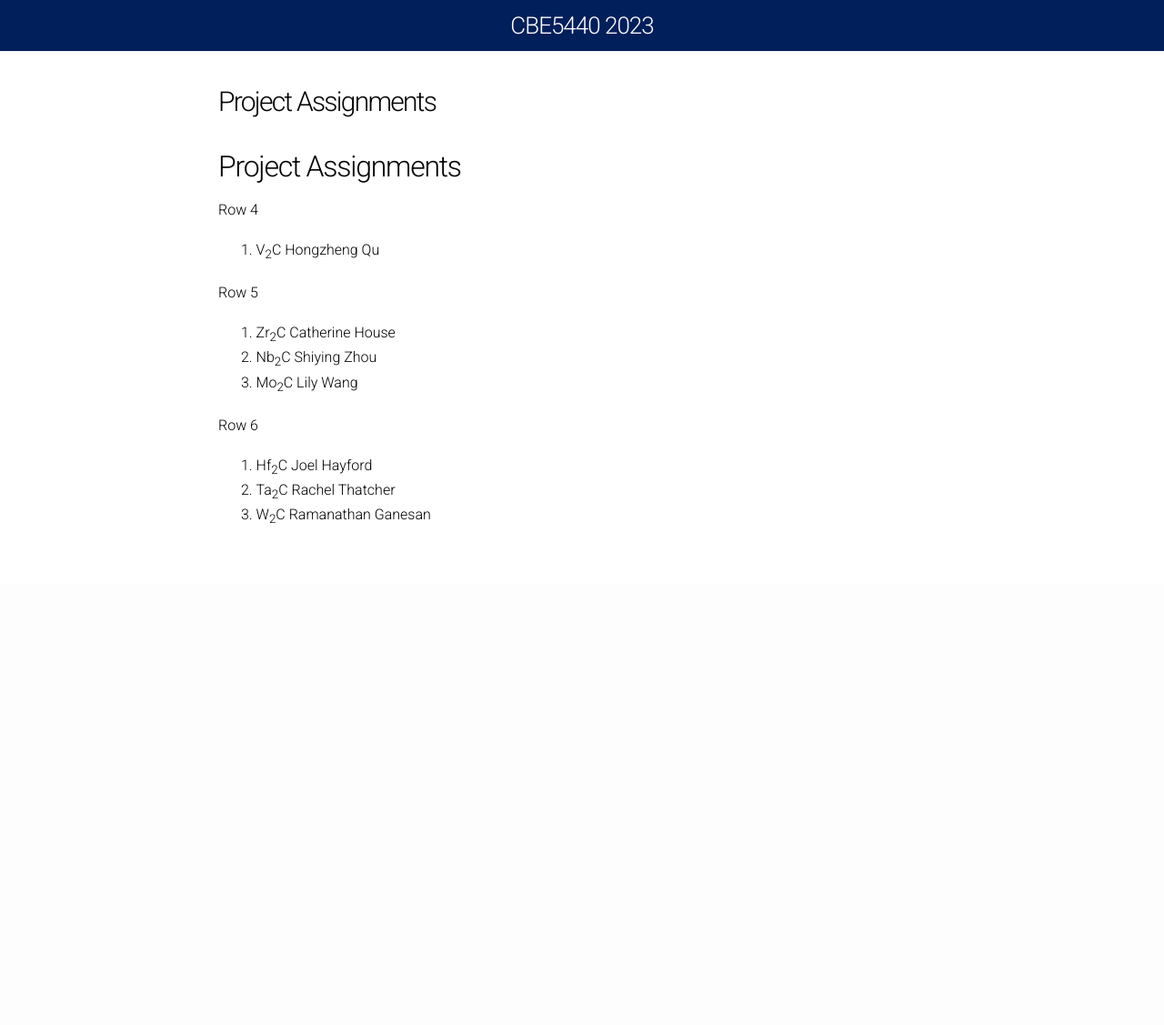
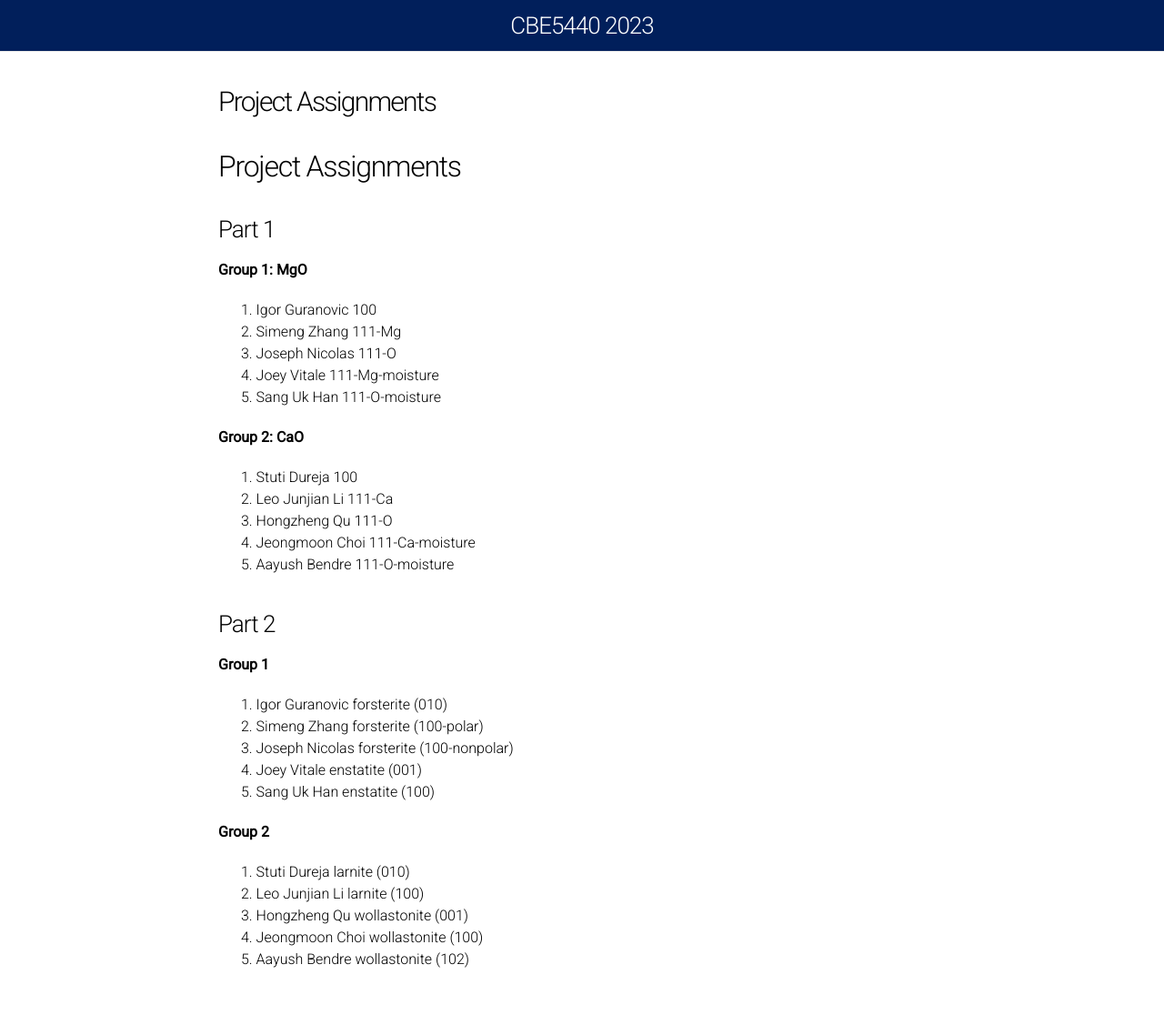
Before and after one commit to UPennCBE544/2023.github.io, a Jekyll site: the page built from ProjectAssignments.md, in a window 1280 px wide. Shown: the whole page at 91% size. Built offline with Jekyll 4.4.1, drawn with Linux system fonts in a browser that asks for light colours; our own code applies the rules of GitHub Pages for plain Markdown files; before the commit the page ends 900 px from its top, so only the background shows below that.

Commit message:
Update ProjectAssignments.md

```diff
--- a/ProjectAssignments.md
+++ b/ProjectAssignments.md
@@ -5,15 +5,37 @@ permalink: Project_Assignments/
 ---
 
 ## Project Assignments
-Row 4
-1. V<sub>2</sub>C Hongzheng Qu
 
-Row 5
-1. Zr<sub>2</sub>C  Catherine House
-2. Nb<sub>2</sub>C  Shiying Zhou
-3. Mo<sub>2</sub>C  Lily Wang
+### Part 1 ###
+**Group 1: MgO**
 
-Row 6
-1. Hf<sub>2</sub>C  Joel Hayford
-2. Ta<sub>2</sub>C  Rachel Thatcher
-3. W<sub>2</sub>C Ramanathan Ganesan
+1. Igor Guranovic    100
+2. Simeng Zhang      111-Mg
+3. Joseph Nicolas    111-O
+4. Joey Vitale       111-Mg-moisture
+5. Sang Uk Han       111-O-moisture
+
+**Group 2: CaO**
+
+1. Stuti Dureja      100
+2. Leo Junjian Li    111-Ca
+3. Hongzheng Qu      111-O
+4. Jeongmoon Choi    111-Ca-moisture
+5. Aayush Bendre     111-O-moisture
+
+### Part 2 ###
+**Group 1**
+
+1. Igor Guranovic    forsterite (010)
+2. Simeng Zhang      forsterite (100-polar)
+3. Joseph Nicolas    forsterite (100-nonpolar)
+4. Joey Vitale       enstatite (001)
+5. Sang Uk Han       enstatite (100)
+
+**Group 2**
+
+1. Stuti Dureja      larnite (010)
+2. Leo Junjian Li    larnite (100)
+3. Hongzheng Qu      wollastonite (001)
+4. Jeongmoon Choi    wollastonite (100)
+5. Aayush Bendre     wollastonite (102)
```
